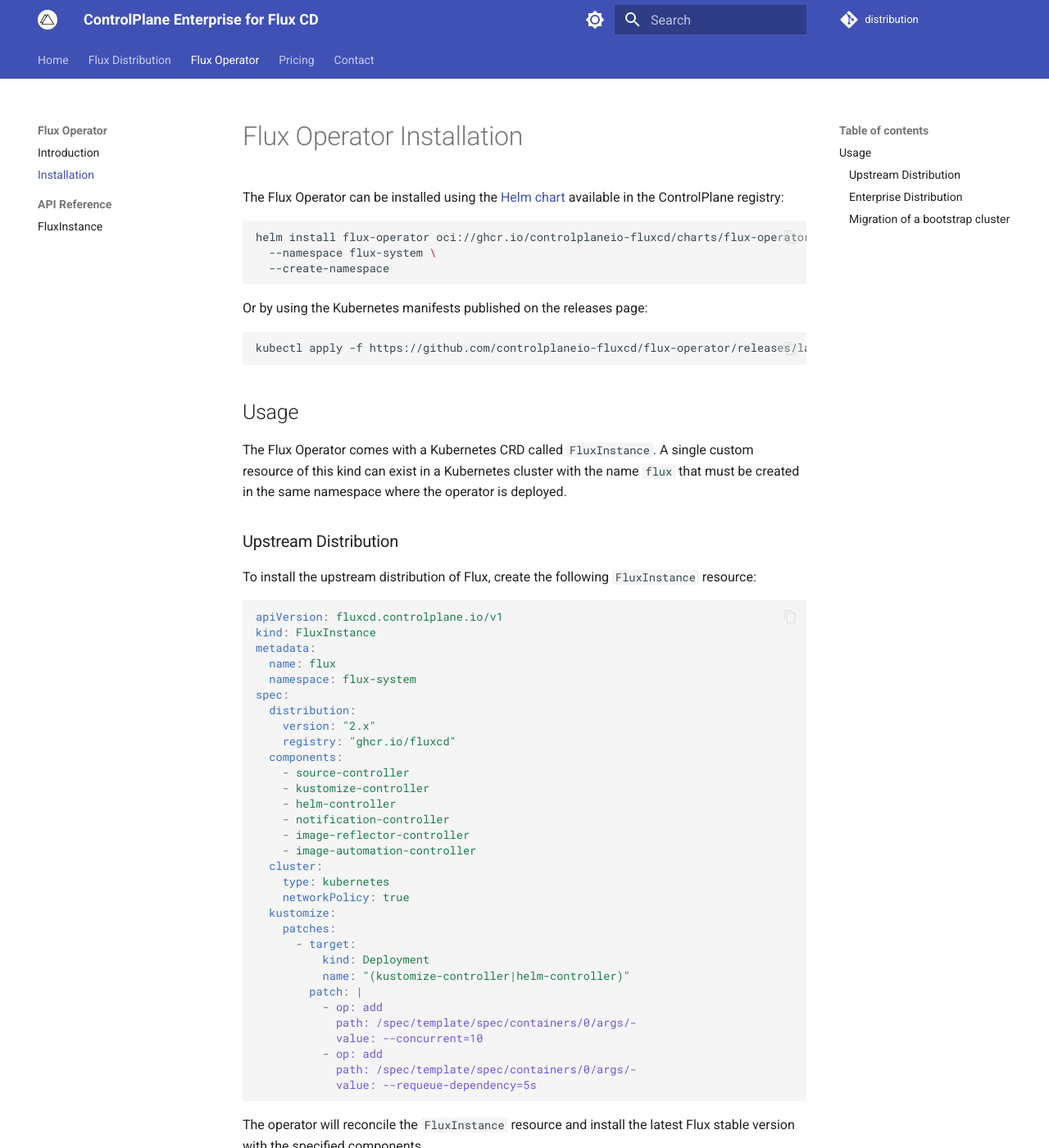
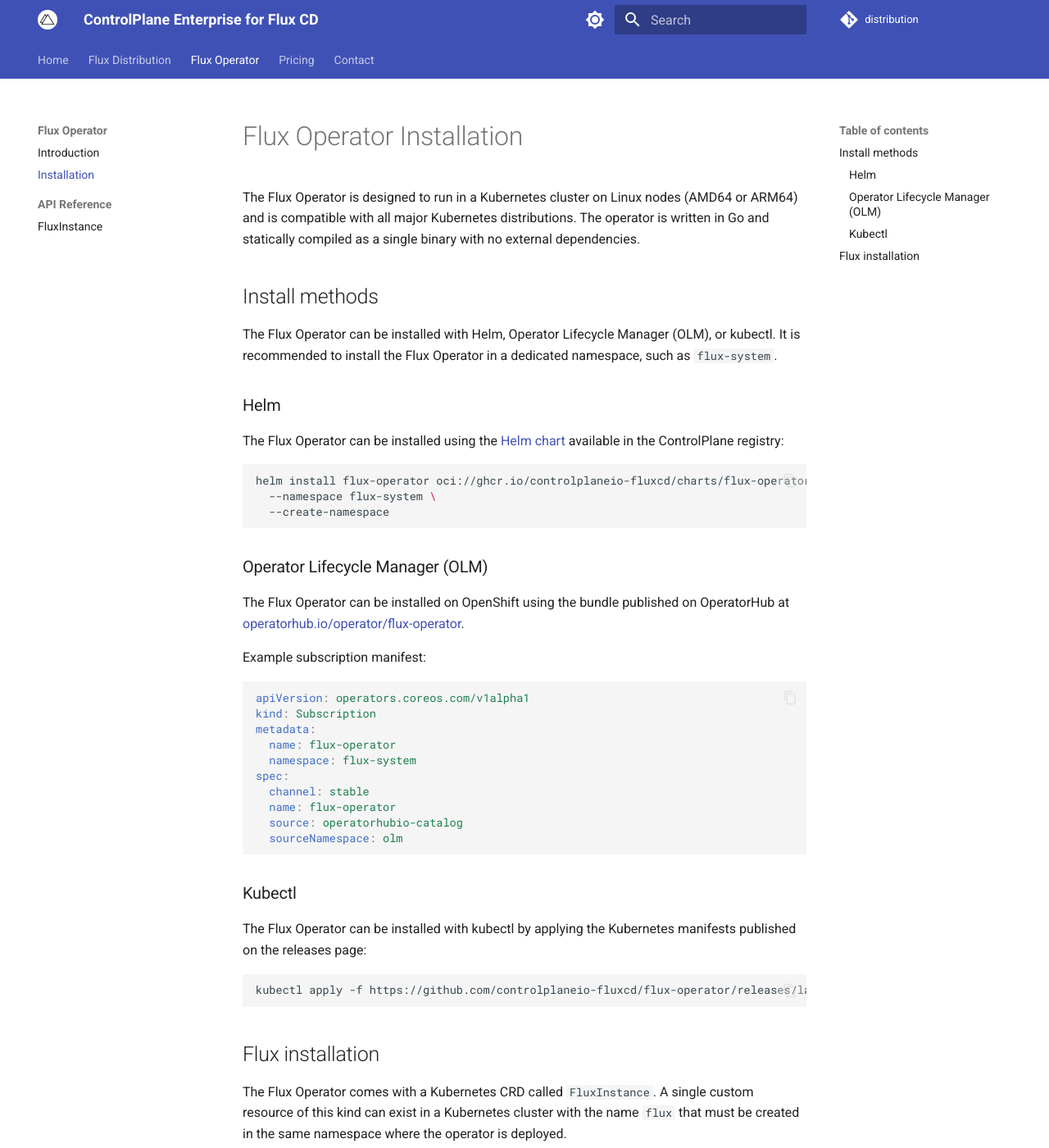
Before and after one commit to controlplaneio-fluxcd/distribution, an MkDocs documentation site: the page built from docs/operator/install.md, in a window 1280 px wide and 1400 px high. Shown: the whole window at 82% size. Built offline with MkDocs 1.6.1 and Material for MkDocs 9.7.7, drawn with Linux system fonts in a browser that asks for light colours; comment, search, counter and statistics services are not loaded; some of the changed text lies outside the part shown.

Commit message:
Add OperatorHub to install methods
Signed-off-by: Stefan Prodan <stefan.prodan@gmail.com>

````diff
--- a/docs/operator/install.md
+++ b/docs/operator/install.md
@@ -1,4 +1,15 @@
 # Flux Operator Installation
+
+The Flux Operator is designed to run in a Kubernetes cluster on Linux nodes (AMD64 or ARM64)
+and is compatible with all major Kubernetes distributions. The operator is written in Go and
+statically compiled as a single binary with no external dependencies.
+
+## Install methods
+
+The Flux Operator can be installed with Helm, Operator Lifecycle Manager (OLM), or kubectl.
+It is recommended to install the Flux Operator in a dedicated namespace, such as `flux-system`.
+
+### Helm
 
 The Flux Operator can be installed using the
 [Helm chart](https://github.com/controlplaneio-fluxcd/charts/tree/main/charts/flux-operator)
@@ -10,62 +21,44 @@
   --create-namespace
 ```
 
-Or by using the Kubernetes manifests published on the releases page:
+### Operator Lifecycle Manager (OLM)
+
+The Flux Operator can be installed on OpenShift using the bundle published on OperatorHub
+at [operatorhub.io/operator/flux-operator](https://operatorhub.io/operator/flux-operator).
+
+Example subscription manifest:
+
+```yaml
+apiVersion: operators.coreos.com/v1alpha1
+kind: Subscription
+metadata:
+  name: flux-operator
+  namespace: flux-system
+spec:
+  channel: stable
+  name: flux-operator
+  source: operatorhubio-catalog
+  sourceNamespace: olm
+```
+
+### Kubectl
+
+The Flux Operator can be installed with kubectl by
+applying the Kubernetes manifests published on the releases page:
 
 ```shell
 kubectl apply -f https://github.com/controlplaneio-fluxcd/flux-operator/releases/latest/download/install.yaml
 ```
 
-## Usage
+## Flux installation
 
 The Flux Operator comes with a Kubernetes CRD called `FluxInstance`. A single custom resource of this kind
 can exist in a Kubernetes cluster with the name `flux` that must be created in the same
 namespace where the operator is deployed.
 
-### Upstream Distribution
+The `FluxInstance` resource is used to install and configure the Flux distribution.
 
-To install the upstream distribution of Flux, create the following `FluxInstance` resource:
-
-```yaml
-apiVersion: fluxcd.controlplane.io/v1
-kind: FluxInstance
-metadata:
-  name: flux
-  namespace: flux-system
-spec:
-  distribution:
-    version: "2.x"
-    registry: "ghcr.io/fluxcd"
-  components:
-    - source-controller
-    - kustomize-controller
-    - helm-controller
-    - notification-controller
-    - image-reflector-controller
-    - image-automation-controller
-  cluster:
-    type: kubernetes
-    networkPolicy: true
-  kustomize:
-    patches:
-      - target:
-          kind: Deployment
-          name: "(kustomize-controller|helm-controller)"
-        patch: |
-          - op: add
-            path: /spec/template/spec/containers/0/args/-
-            value: --concurrent=10
-          - op: add
-            path: /spec/template/spec/containers/0/args/-
-            value: --requeue-dependency=5s
-```
-
-The operator will reconcile the `FluxInstance` resource and install
-the latest Flux stable version with the specified components.
-
-### Enterprise Distribution
-
-To install the FIPS-compliant distribution of Flux, create the following `FluxInstance` resource:
+Example of minimal `FluxInstance` resource:
 
 ```yaml
 apiVersion: fluxcd.controlplane.io/v1
@@ -79,45 +72,15 @@
 spec:
   distribution:
     version: "2.3.x"
-    registry: "ghcr.io/controlplaneio-fluxcd/distroless"
-    imagePullSecret: "flux-enterprise-auth"
+    registry: "ghcr.io/fluxcd"
   components:
     - source-controller
     - kustomize-controller
     - helm-controller
     - notification-controller
   cluster:
-    type: openshift
-    multitenant: true
-    networkPolicy: true
-    domain: "cluster.local"
-  storage:
-    class: "standard"
-    size: "10Gi"
+    type: kubernetes
 ```
 
-Every hour, the operator will check for updates in the ControlPlane
-[distribution repository](https://github.com/controlplaneio-fluxcd/distribution).
-If a new patch version is available, the operator will update the Flux components by pinning the
-container images to the latest digest published in the ControlPlane registry.
-
-Note that the `flux-enterprise-auth` Kubernetes secret must be created in the `flux-system` namespace
-and should contain the credentials to pull the enterprise images:
-
-```shell
-kubectl create secret docker-registry flux-enterprise-auth \
-  --namespace flux-system \
-  --docker-server=ghcr.io \
-  --docker-username=flux \
-  --docker-password=$ENTERPRISE_TOKEN
-```
-
-### Migration of a bootstrap cluster
-
-To migrate a cluster that was bootstrapped, after the flux-operator is installed
-and the `FluxInstance` resource is created, the following steps are required:
-
-1. Checkout the branch of the Flux repository that was used to bootstrap the cluster.
-2. Replace the contents of the `flux-system/gok-components.yaml` with the `FluxInstance` YAML manifest.
-3. Remove all controllers patches from the `flux-system/kustomization.yaml`.
-4. Commit and push the changes to the Flux repository.
+The operator will reconcile the `FluxInstance` resource and install
+the latest upstream Flux stable version in the `2.3` range with the specified components.
--- a/mkdocs.yml
+++ b/mkdocs.yml
@@ -7,7 +7,7 @@
 repo_name: distribution
 repo_url: https://github.com/controlplaneio-fluxcd/distribution
 edit_uri: ""
-copyright: Copyright © 2024 ControlPlane.io
+copyright: Copyright © 2024 ControlPlane Ltd.
 
 home:
   image: images/flux-ee-white.png
@@ -82,14 +82,14 @@
 nav:
   - Home: index.md
   - Flux Distribution:
-    - Introduction: distribution/introduction.md
+    - Introduction: distribution/index.md
     - Installation: distribution/install.md
     - Security: distribution/security.md
     - Versions:
         - Release v2.3: releases/release-v2.3.md
         - Release v2.2: releases/release-v2.2.md
   - Flux Operator:
-      - Introduction: operator/introduction.md
+      - Introduction: operator/index.md
       - Installation: operator/install.md
       - API Reference:
           - FluxInstance: operator/fluxinstance.md
````
Also changed, not shown: docs/distribution/index.md (renamed from docs/distribution/introduction.md, +6 -5 lines), docs/distribution/install.md (+1 -1 lines), docs/operator/index.md (renamed from docs/operator/introduction.md, +7 -0 lines).
